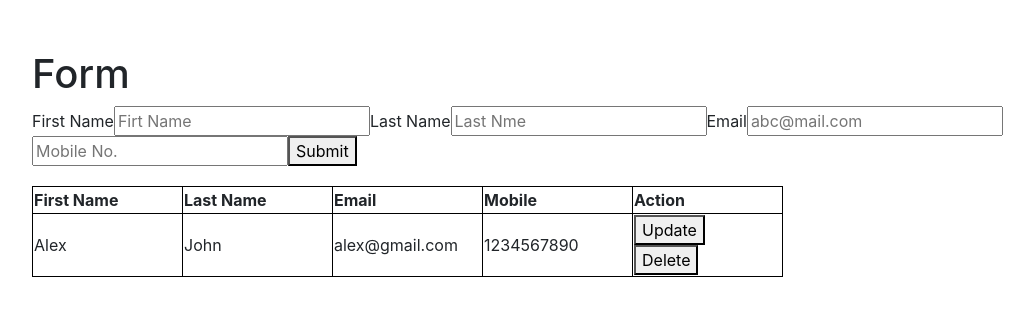
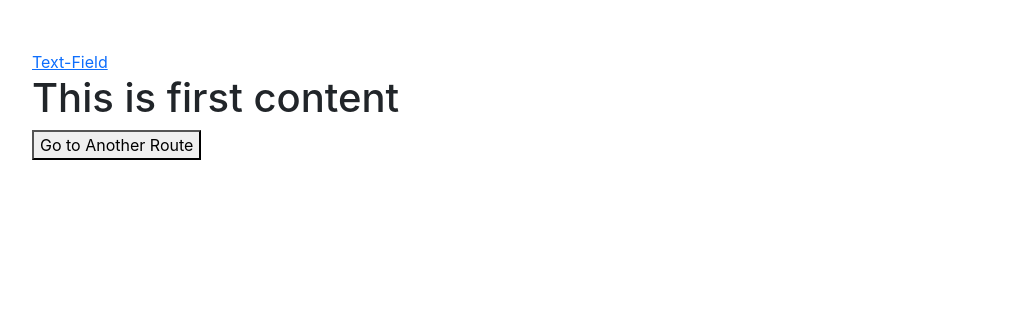
Before and after one commit to alokt1994/react-practice, a React (Create React App) app: page / in a window 1280 px wide. Shown: the top 316 px of the page, without its empty margins (18-1052 px from the left). Built offline with nearby package versions, Linux system fonts and the light colour scheme.

Commit message:
add routing

```diff
--- a/package.json
+++ b/package.json
@@ -9,6 +9,7 @@
     "formik": "^2.4.6",
     "react": "^18.3.1",
     "react-dom": "^18.3.1",
+    "react-router-dom": "^6.24.1",
     "react-scripts": "5.0.1",
     "web-vitals": "^2.1.4"
   },
--- a/src/App.js
+++ b/src/App.js
@@ -1,22 +1,26 @@
 import "./App.css";
 import { Counter } from "./counter/counter";
+// import { Routes, Route } from "react-router-dom";
 import TextField from "./Component/TextField";
-import Chechkbox from "./Component/Chechkbox";
-import TwoVariable from "./Component/TwoVariable";
-import ArrayObject from "./Component/ArrayObject";
+import { Link, Route, Routes, useNavigate } from "react-router-dom";
+// import Chechkbox from "./Component/Chechkbox";
+// import TwoVariable from "./Component/TwoVariable";
+// import ArrayObject from "./Component/ArrayObject";
 // import Todo from "./Todo/Todo";
 import Todo from "./Todo/Todo";
 import Basic from "./Basic";
 import { FavoriteColor } from "./Component/HookExample";
 // import UserForm from "./UserCrud/UserForm";
-// import UserList from "./UserCrud/UserList";
-import UserWrapper from "./UserCrud/UserWrapper";
+import UserList from "./UserCrud/UserList";
+// import UserWrapper from "./UserCrud/UserWrapper";
+import RouteLink from "./Component/RouteLink";
 
 function App() {
   return (
     <div>
-      {/* <Counter fname="Alok" lastname="Tiwari" />
-      <Todo /> */}
+      {/* <Counter fname="Alok" lastname="Tiwari" /> */}
+      <Link to={"/text-field"}>Text-Field</Link>
+      {/* <Todo /> */}
       {/* <TextField />
       <Chechkbox />
       <TwoVariable />
@@ -25,7 +29,21 @@ function App() {
       <FavoriteColor /> */}
       {/* <UserForm /> */}
       {/* <UserList /> */}
-      <UserWrapper />
+      {/* <UserWrapper /> */}
+      <Routes>
+        <Route path="/" element={<h1>This is first content</h1>} />
+        <Route path="/user-list" element={<Todo />} />
+        <Route path="/text-field" element={<TextField />} />
+        <Route
+          path="*"
+          element={
+            <div>
+              <h1>This url not found</h1>
+            </div>
+          }
+        ></Route>
+      </Routes>
+      <RouteLink />
     </div>
   );
 }
--- /dev/null
+++ b/src/Component/RouteLink.js
@@ -0,0 +1,20 @@
+// import { useNavigate } from "react-router-dom";
+import { Route, Routes, useNavigate } from "react-router-dom";
+function RouteLink() {
+  const navigate = useNavigate();
+
+  const handleClick = () => {
+    // Navigate to a different route
+    navigate("/user-list");
+  };
+  return (
+    <div>
+      <Routes>
+        <Route path="/misal-pav" element={<div>This is misal pav</div>}></Route>
+      </Routes>
+
+      <button onClick={handleClick}>Go to Another Route</button>
+    </div>
+  );
+}
+export default RouteLink;
--- a/src/index.js
+++ b/src/index.js
@@ -1,13 +1,17 @@
-import React from 'react';
-import ReactDOM from 'react-dom/client';
-import './index.css';
-import App from './App';
-import reportWebVitals from './reportWebVitals';
+import React from "react";
+import ReactDOM from "react-dom/client";
+import "./index.css";
+import App from "./App";
+import reportWebVitals from "./reportWebVitals";
+// import ReactDOM from "react-dom";
+import { BrowserRouter } from "react-router-dom";
 
-const root = ReactDOM.createRoot(document.getElementById('root'));
+const root = ReactDOM.createRoot(document.getElementById("root"));
 root.render(
   <React.StrictMode>
-    <App />
+    <BrowserRouter>
+      <App />
+    </BrowserRouter>
   </React.StrictMode>
 );
 
```
Also changed, not shown: 1 other file (tests, documents, lock files or other folders).
